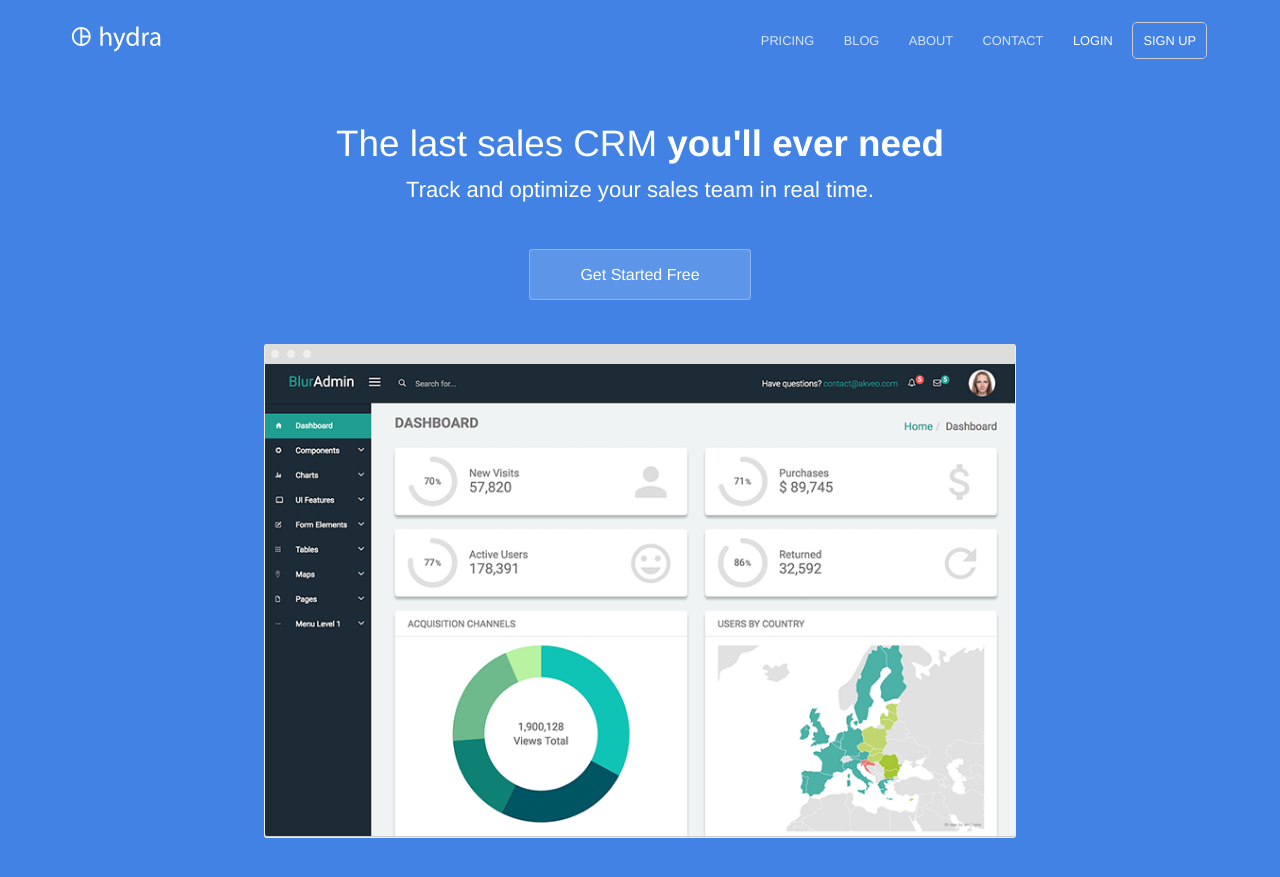
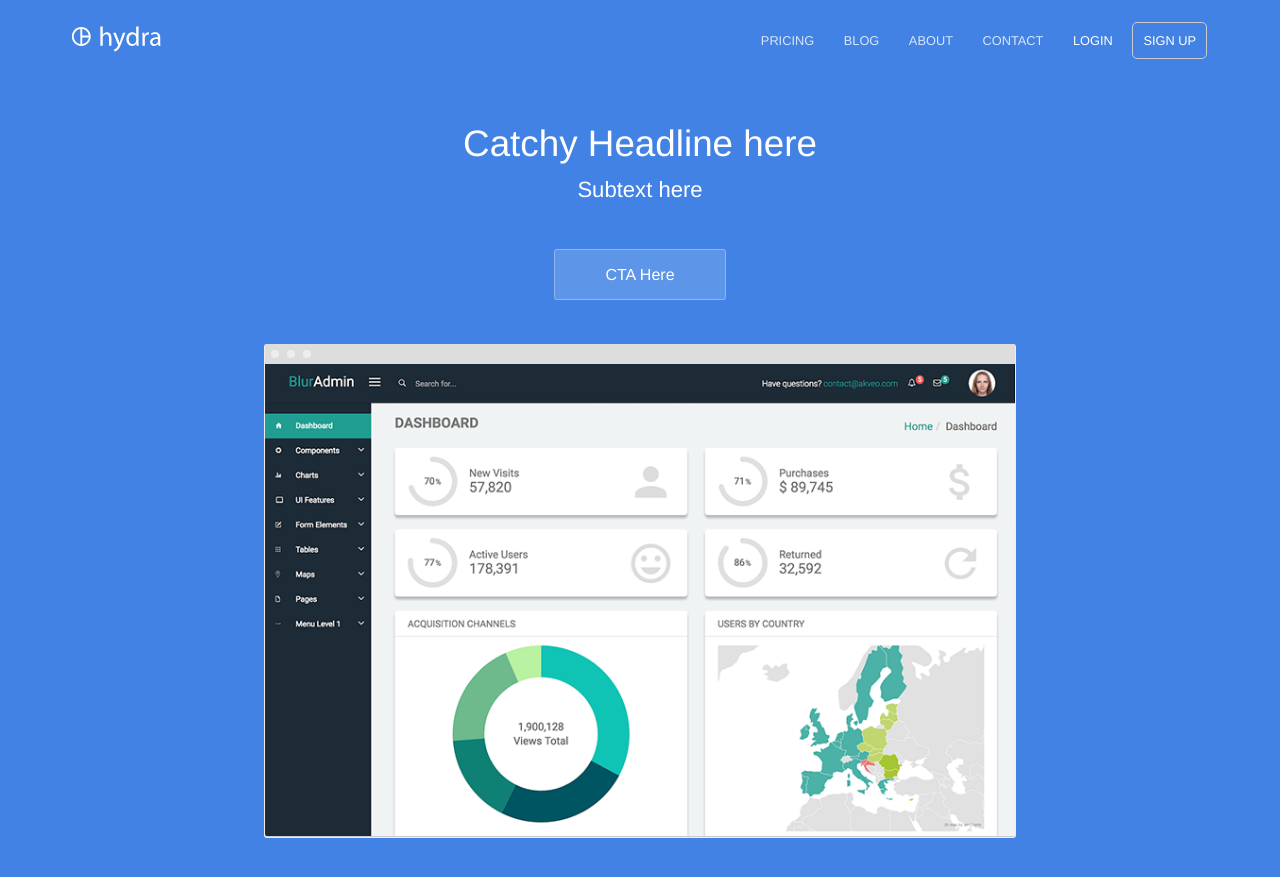
Before and after one commit to daniellephillips/hydra, a Jekyll site: the page built from index.html, in a window 1280 px wide and 900 px high. Shown: the top 877 px of the window. Built offline with Jekyll 4.4.1, drawn with Linux system fonts in a browser that asks for light colours.

Commit message:
Update index.html

```diff
--- a/index.html
+++ b/index.html
@@ -1,12 +1,12 @@
 ---
-title: The last sales CRM you'll ever need
-description: Track and optimize your sales team in real time
+title: UX Research Portfolio
+description: UX Research Portfolio
 ---
 <section class="hero">
 	<div class="text-container">
-		<h1 class="editable">The last sales CRM <strong>you'll ever need</strong></h1>
-		<p class="subtext editable">Track and optimize your sales team in real time.</p>
-		<div class="cta button alt"><a href="{{ site.baseurl }}/contact/">Get Started Free</a></div>
+		<h1 class="editable">Catchy Headline here</strong></h1>
+		<p class="subtext editable">Subtext here</p>
+		<div class="cta button alt"><a href="{{ site.baseurl }}/contact/">CTA Here</a></div>
 		<div>
 			<img src="{{ site.baseurl }}/images/dashboard.png" alt="Screenshot" class="screenshot editable" />
 		</div>
```
